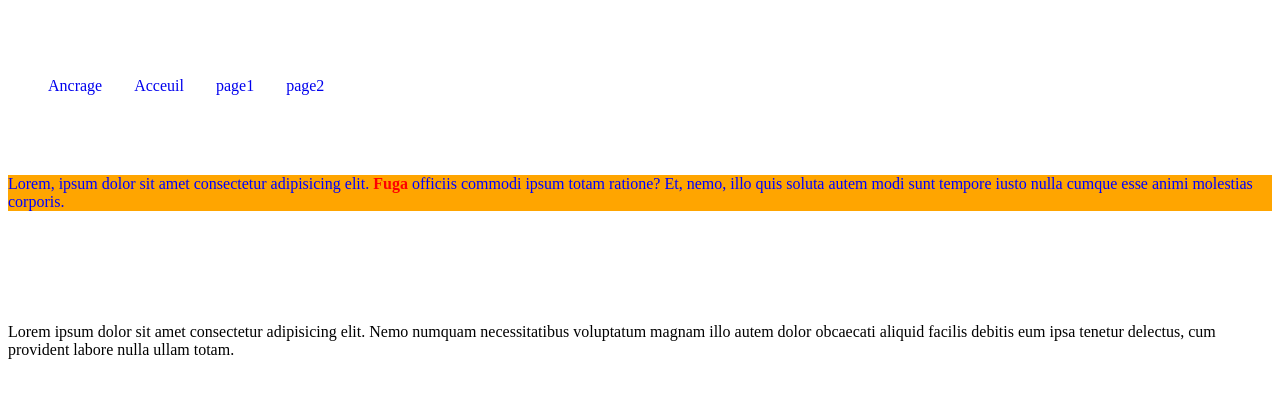
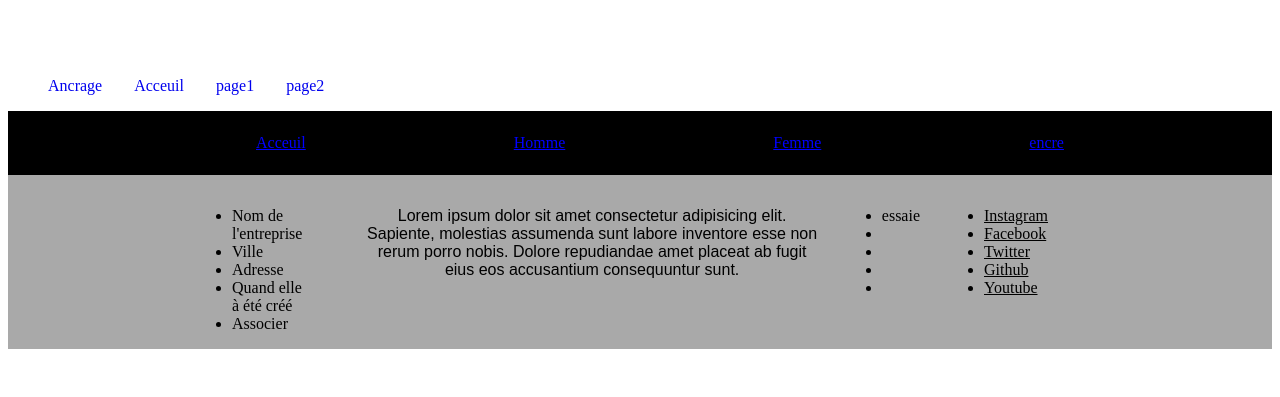
Before and after one commit to Rube3n/Integration-Wireframe, a plain HTML site: page index.html in a window 1280 px wide. Shown: the part 137-534 px from the top of the page. Drawn offline with Linux system fonts and the light colour scheme.

Commit message:
two commit

```diff
--- a/assets/css/styles.css
+++ b/assets/css/styles.css
@@ -4,6 +4,20 @@
 
 .text-color-red {
   color: red;
+}
+
+.text-black-ul {
+  color: black;
+  text-decoration: underline;
+}
+
+.text-blue-ul {
+  color: blue;
+  text-decoration: underline;
+}
+
+.text-color-black {
+  color: black;
 }
 
 .font-bold-400 {
@@ -16,6 +30,22 @@
 
 .bg-orange {
   background-color: orange;
+}
+.bg-grey {
+  background-color: gray;
+}
+
+.bg-dark-grey {
+  background-color: darkgrey;
+}
+
+
+.bg-nav {
+  background-color: black;
+  display: flex;
+  flex-direction: row;
+list-style-type: none;
+line-height: 4em;
 }
 
 nav,
@@ -54,3 +84,33 @@ nav,
 a {
   text-decoration: none;
 }
+
+.nav {
+  display: flex;
+  flex-direction: row;
+list-style-type: none;
+}
+
+.px-40 {
+  padding-left: 13em;
+  padding-right: 13em;
+}
+
+.contenue-footer {
+margin: 0em;
+display: flex;
+justify-content: center;
+padding-left: 12em;
+padding-right: 12em;
+list-style-type: none;
+}
+
+.px-10-text {
+  padding-left: 2em;
+  padding-right: 2em;
+text-align: center;
+}
+
+p {
+  font-family: Arial, Helvetica, sans-serif;
+}
--- a/index.html
+++ b/index.html
@@ -8,6 +8,7 @@
     <title>Test</title>
   </head>
   <body>
+    <!-- Ceci est la branch de Norman -->
     <h1 class="text-color-bleu">Bienvenu sur mon site.</h1>
     <h2 class="text-color-bleu">
       Lorem ipsum dolor sit amet, consectetur adipisicin
@@ -29,20 +30,39 @@
         </li>
         <li><a href="./pages/page2/inde.html" class="pl-10">page2</a></li>
       </ul>
+  </body>
+  <footer class="bg-dark-grey">
+    <nav class="">
+      <ul class="bg-nav">
+        <li class="px-40"><a href="./index.html" class="text-blue-ul">Acceuil</a></li>
+        <li class=""><a href="#" class="text-blue-ul">Homme</a></li>
+        <li class="px-40"><a href="#" class="text-blue-ul">Femme</a></li>
+        <li class=""><a href="#" class="text-blue-ul">encre</a></li>
+      </ul>
     </nav>
-    <footer class="bg-orange">
-      <p class="text-color-bleu">
-        Lorem, ipsum dolor sit amet consectetur adipisicing elit.
-        <span class="text-color-red font-bold-800">Fuga</span> officiis commodi
-        ipsum totam ratione? Et, nemo, illo quis soluta autem modi sunt tempore
-        iusto nulla cumque esse animi molestias corporis.
-      </p>
-    </footer>
-    <p id="test" class="mt-40">
-      Lorem ipsum dolor sit amet consectetur adipisicing elit. Nemo numquam
-      necessitatibus voluptatum magnam illo autem dolor obcaecati aliquid
-      facilis debitis eum ipsa tenetur delectus, cum provident labore nulla
-      ullam totam.
-    </p>
-  </body>
+   <nav class="contenue-footer">
+    <ul class="px-10">
+      <li>Nom de l'entreprise</li>
+      <li>Ville</li>
+      <li>Adresse</li>
+      <li>Quand elle à été créé</li>
+      <li>Associer</li>
+    </ul>
+    <p class="px-10-text">Lorem ipsum dolor sit amet consectetur adipisicing elit. Sapiente, molestias assumenda sunt labore inventore esse non rerum porro nobis. Dolore repudiandae amet placeat ab fugit eius eos accusantium consequuntur sunt.</p>
+    <ul class="px-10">
+      <li class="text-color-black">essaie</></li>
+      <li class="text-color-black"></li>
+      <li class="text-color-black"></li>
+      <li class="text-color-black"></li>
+      <li class="text-color-black"></li>
+    </ul>
+    <ul class="px-10">
+      <li><a href="" class="text-black-ul">Instagram</a></li>
+      <li><a href="" class="text-black-ul">Facebook</a></li>
+      <li><a href="" class="text-black-ul">Twitter</a></li>
+      <li><a href="https://github.com/Rube3n" class="text-black-ul">Github</a></li>
+      <li><a href="" class="text-black-ul">Youtube</a></li>
+    </ul>
+   </nav>
+  </footer>
 </html>
```
